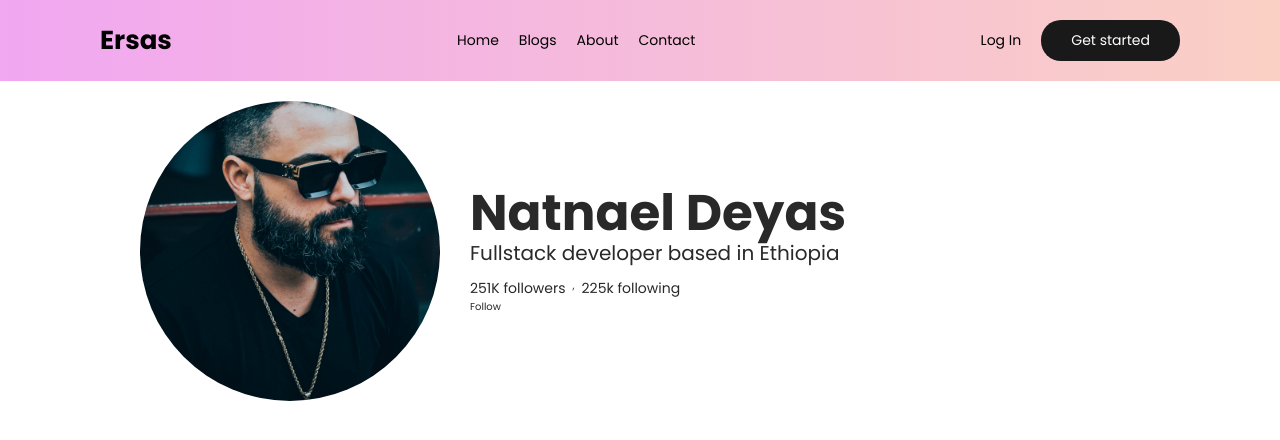
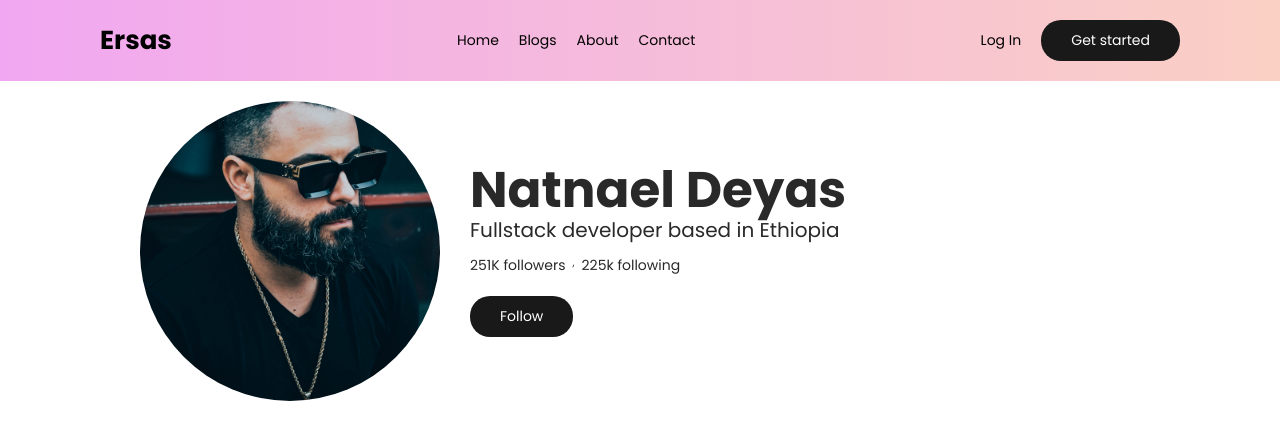
Before and after one commit to Natnael772/ersas, a React (Create React App) app in the folder client/: page / in a window 1280 px wide. Shown: the top 440 px of the page. Built offline with nearby package versions, Linux system fonts and the light colour scheme.

Commit message:
User detail page

```diff
--- a/client/src/components/User/User.css
+++ b/client/src/components/User/User.css
@@ -30,3 +30,14 @@
   font-size: 2rem;
   margin-bottom: 1rem;
 }
+.btn-follow {
+  display: inline-block;
+  /* width: auto; */
+  margin-top: 2rem;
+  background-color: #191919;
+  padding: 1rem 3rem;
+  color: #fff;
+  font-size: 1.4rem;
+  /* border-radius: 0.4rem; */
+  border-radius: 2rem;
+}
--- a/client/src/components/User/User.js
+++ b/client/src/components/User/User.js
@@ -38,7 +38,9 @@ const User = () => {
                 225k following
               </a>
             </div>
-            <button className="btn-follow">Follow</button>
+            <a href="#" className="btn-follow">
+              Follow
+            </a>
           </div>
         </div>
       </div>
```
